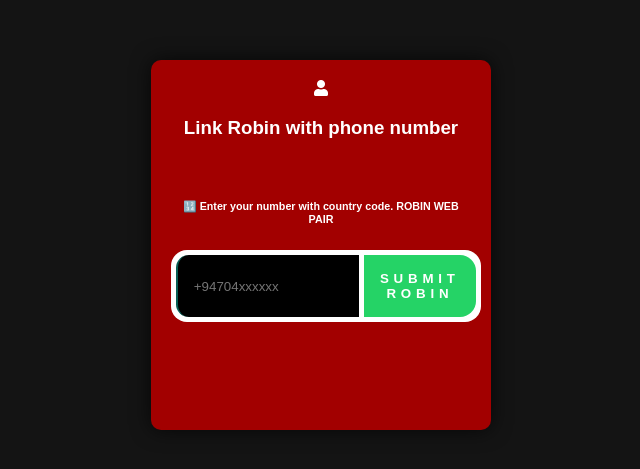
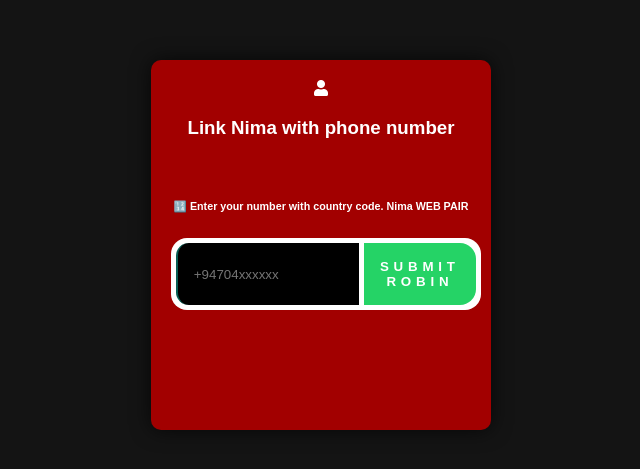
Before and after one commit to NIMSAEA4/NIMA-MD, a website: page pair.html in a window 1280 px wide. Shown: the part 155-624 px from the top of the page, without its empty margins (319-959 px from the left). Drawn offline with nearby package versions, Linux system fonts and the light colour scheme.

Commit message:
Update pair.html

```diff
--- a/pair.html
+++ b/pair.html
@@ -145,11 +145,11 @@
         <div id="text">
           <i class="fa fa-user"></i>
           <p>
-            <h3 class="centered-text">Link Robin with phone number</h3>
+            <h3 class="centered-text">Link Nima with phone number</h3>
             <br>
-            <h6>🔢 Enter your number with country code. ROBIN WEB PAIR</h6>
+            <h6>🔢 Enter your number with country code. Nima WEB PAIR</h6>
             <div class="input-container">
-              <input placeholder="+94704xxxxxx" type="number" id="number" placeholder="❗ Enter your phone number with country code, ROBIN WEB PAIR" name="">
+              <input placeholder="+94704xxxxxx" type="number" id="number" placeholder="❗ Enter your phone number with country code, Nima WEB PAIR" name="">
               <button id="submit">Submit ROBIN</button>
             </div>
             <!-- Add the loading spinner -->
```
